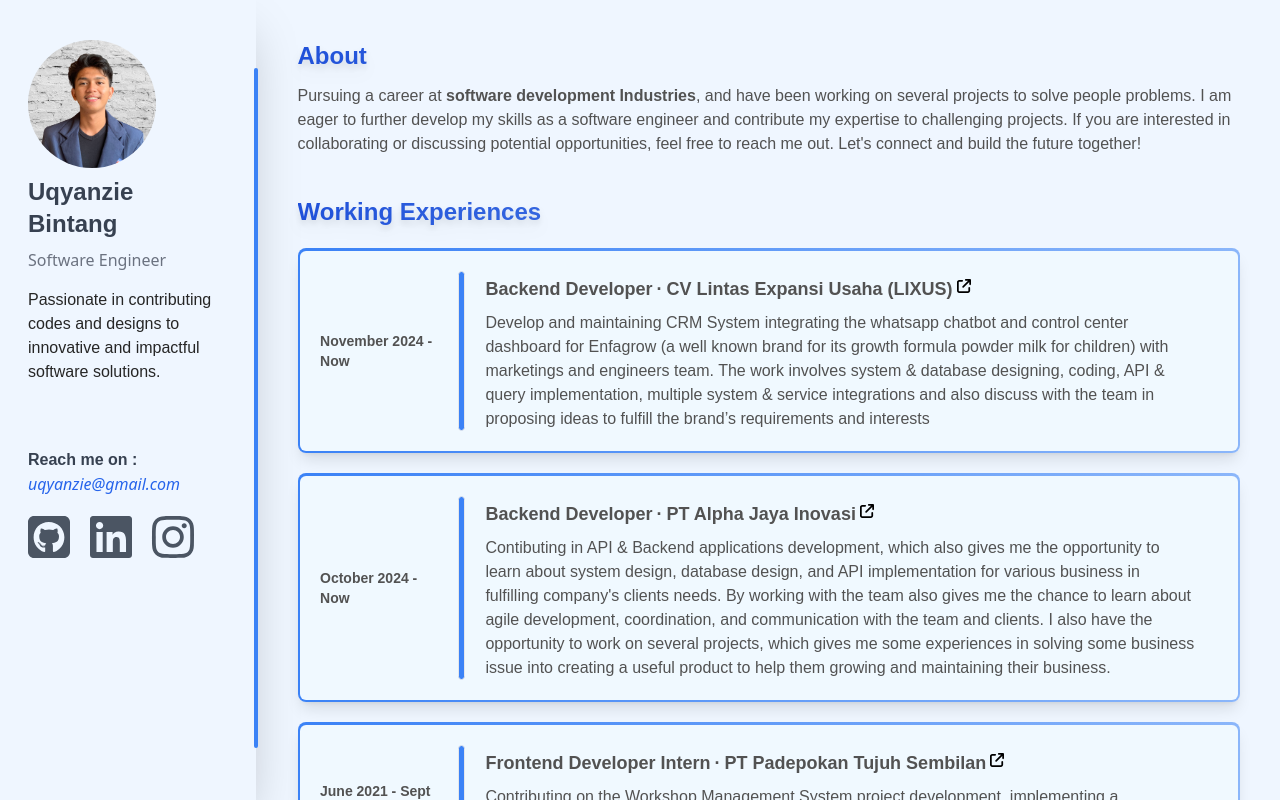
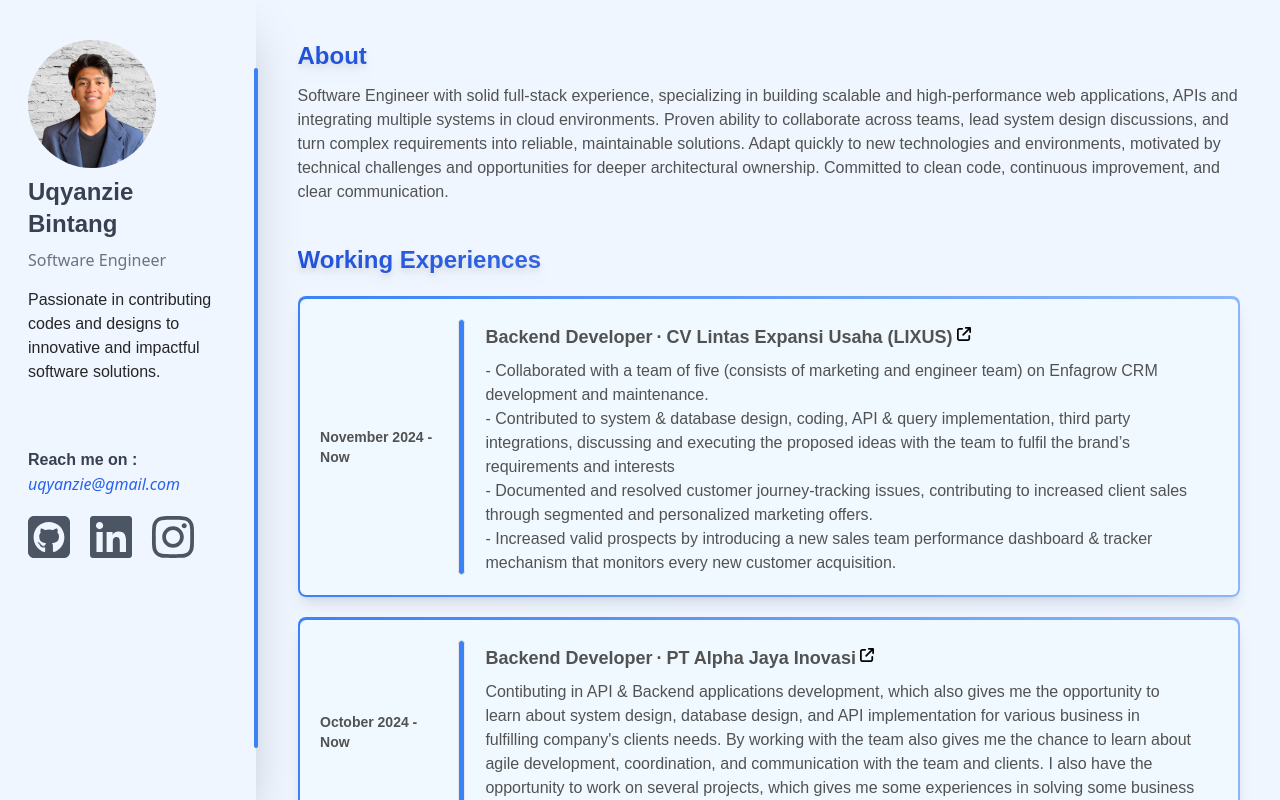
Before and after one commit to uqyanzie/portofolio, a React (Vite) app: page / in a window 1280 px wide. Built offline with nearby package versions, Linux system fonts and the light colour scheme.

Commit message:
update contents jan 2026

```diff
--- a/src/App.jsx
+++ b/src/App.jsx
@@ -1,6 +1,6 @@
 
 import { FontAwesomeIcon } from "@fortawesome/react-fontawesome"
-import { faSquareGithub, faLinkedin, faInstagram} from "@fortawesome/free-brands-svg-icons"
+import { faSquareGithub, faLinkedin, faInstagram } from "@fortawesome/free-brands-svg-icons"
 import { WorkingExperienceCard } from "./components/WorkingExperienceCard"
 import { ProjectCard } from "./components/ProjectCard"
 
@@ -8,7 +8,7 @@ export default function App() {
 
   const from = 'from-blue-700'
   const via = 'via-blue-300'
-  const to =  'to-cyan-400'
+  const to = 'to-cyan-400'
 
   const workingExperiences = [
     {
@@ -16,7 +16,14 @@ export default function App() {
       position: "Backend Developer",
       companyName: "CV Lintas Expansi Usaha (LIXUS)",
       companyWebLink: "https://lixus.id/",
-      description: "Develop and maintaining CRM System integrating the whatsapp chatbot and control center dashboard for Enfagrow (a well known brand for its growth formula powder milk for children) with marketings and engineers team. The work involves system & database designing, coding, API & query implementation, multiple system & service integrations and also discuss with the team in proposing ideas to fulfill the brand’s requirements and interests"
+      description: `
+      <ul>
+        <li> -	Collaborated with a team of five (consists of marketing and engineer team) on Enfagrow CRM development and maintenance. </li>
+        <li> -	Contributed to system & database design, coding, API & query implementation, third party integrations, discussing and executing the proposed ideas with the team to fulfil the brand’s requirements and interests</li>
+        <li> -	Documented and resolved customer journey-tracking issues, contributing to increased client sales through segmented and personalized marketing offers.</li>
+        <li> -	Increased valid prospects by introducing a new sales team performance dashboard & tracker mechanism that monitors every new customer acquisition.</li>
+      </ul>
+      `
     },
     {
       date: "October 2024 - Now",
@@ -36,6 +43,14 @@ export default function App() {
 
   const projects = [
     {
+      imageUrl: "/enfamama.png",
+      projectName: "Enfagrow CRM",
+      description: `Enfamama A+ Club is a customer loyalty and CRM platform in the infant and child nutrition FMCG industry, supporting Enfagrow’s digital engagement strategy.
+      The platform manages large-scale customer acquisition, validation, segmentation, and retention workflows, and plays a critical role in driving new user conversion, repeat purchases, and personalized marketing campaigns`,
+      link: "https://www.enfa.co.id/loyalty-program",
+      tools: ["Typescript", "NodeJs", "MikroOrm", "PostgreSQL", "GCP"]
+    },
+    {
       imageUrl: "/asset-transfer.png",
       projectName: "Web and IOT Based Automatic Asset Transfer Recording System for Badan Pertahanan Kota Bandung",
       description: "A system prototype to provide record asset transfer between rooms in the building automatically and record it on the web dashboard.",
@@ -43,7 +58,7 @@ export default function App() {
       tools: ["PHP Programming Languange", "Laravel", "MySQL", "HTML", "CSS", "Javascript", "HiveMQ", "Arduino"]
     },
     {
-      imageUrl : "/platform-library.png",
+      imageUrl: "/platform-library.png",
       projectName: "Naval Platform Library",
       description: "Naval Platform Library is a web-based application that provides an naval information library for the indonesian navy to access and manage their knowledge of worldwide naval units and its specifications, components and abilities.",
       link: "",
@@ -70,7 +85,7 @@ export default function App() {
     <div className="flex flex-col lg:flex-row h-screen text-gray-700 font-poppins">
       <div className="lg:w-5/6 py-4 px-1 shadow-2xl">
         <div className="me-auto pt-5 lg:p-6 p-8 mb-4">
-          <img className="rounded-full w-32 h-32 mb-2" src="/fotopakejasmet.png" style={{objectFit: "cover"}}/>
+          <img className="rounded-full w-32 h-32 mb-2" src="/fotopakejasmet.png" style={{ objectFit: "cover" }} />
           <div className="block">
             <h3 className="text-2xl font-semibold mb-2 font-poppins">Uqyanzie Bintang</h3>
             <h5 className="font-sans text-md text-gray-500 mb-4">Software Engineer</h5>
@@ -89,10 +104,10 @@ export default function App() {
               <a href="https://github.com/uqyanzie" target="_blank" rel="noopener noreferrer"><FontAwesomeIcon className="text-5xl hover:scale-[1.1] transition duration-100 hover:ease-in" icon={faSquareGithub} /></a>
             </li>
             <li>
-            <a href="https://www.linkedin.com/in/uqyanzie-bintang-b210781b9/" target="_blank" rel="noopener noreferrer"><FontAwesomeIcon className="text-5xl hover:scale-[1.1] transition duration-100 hover:ease-in" icon={faLinkedin}/></a>
+              <a href="https://www.linkedin.com/in/uqyanzie-bintang-b210781b9/" target="_blank" rel="noopener noreferrer"><FontAwesomeIcon className="text-5xl hover:scale-[1.1] transition duration-100 hover:ease-in" icon={faLinkedin} /></a>
             </li>
             <li>
-            <a href="https://www.instagram.com/uqyanzie/" target="_blank" rel="noopener noreferrer"><FontAwesomeIcon className="text-5xl hover:scale-[1.1] transition duration-100 hover:ease-in" icon={faInstagram}/></a>
+              <a href="https://www.instagram.com/uqyanzie/" target="_blank" rel="noopener noreferrer"><FontAwesomeIcon className="text-5xl hover:scale-[1.1] transition duration-100 hover:ease-in" icon={faInstagram} /></a>
             </li>
           </ul>
         </div>
@@ -113,9 +128,10 @@ export default function App() {
             <h3 className={`text-2xl font-semibold mb-3 bg-gradient-to-r ${from} ${via} ${to} text-transparent bg-clip-text bg-300% animate-gradient drop-shadow-lg `}>About</h3>
             <div className="flex flex-col gap-5">
               <p className="font-inter">
-                Pursuing a career at <strong>software development Industries</strong>, and have been working on several projects to solve people problems.
-                I am eager to further develop my skills as a software engineer and contribute my expertise to challenging projects. If you are interested in collaborating or discussing potential opportunities, feel free to reach me out.
-                Let's connect and build the future together!
+                Software Engineer with solid full-stack experience, specializing in building scalable and high-performance web applications, APIs and integrating multiple systems in cloud environments.
+                Proven ability to collaborate across teams, lead system design discussions, and turn complex requirements into reliable, maintainable solutions.
+                Adapt quickly to new technologies and environments, motivated by technical challenges and opportunities for deeper architectural ownership.
+                Committed to clean code, continuous improvement, and clear communication.
               </p>
             </div>
           </div>
--- a/src/components/ProjectCard.jsx
+++ b/src/components/ProjectCard.jsx
@@ -21,7 +21,7 @@ export function ProjectCard({
                         </svg>
                         )}
                       </div>
-                      <p className="font-inter">{description}</p>
+                      <p className="font-inter" dangerouslySetInnerHTML={{ __html: description }}/>
                       <div className="flex flex-wrap pt-3 gap-3 justify-self-end">
                         {tools.map((tool, index) => (
                             <div key={index} className="rounded-full border border-blue-500 text-xs p-1 px-2">
--- a/src/components/WorkingExperienceCard.jsx
+++ b/src/components/WorkingExperienceCard.jsx
@@ -23,9 +23,7 @@ export function WorkingExperienceCard({
                           </div>
                           <svg className="text-sm mt-1 hover:text-blue-500" xmlns="http://www.w3.org/2000/svg" height="1em" viewBox="0 0 512 512"><path d="M320 0c-17.7 0-32 14.3-32 32s14.3 32 32 32h82.7L201.4 265.4c-12.5 12.5-12.5 32.8 0 45.3s32.8 12.5 45.3 0L448 109.3V192c0 17.7 14.3 32 32 32s32-14.3 32-32V32c0-17.7-14.3-32-32-32H320zM80 32C35.8 32 0 67.8 0 112V432c0 44.2 35.8 80 80 80H400c44.2 0 80-35.8 80-80V320c0-17.7-14.3-32-32-32s-32 14.3-32 32V432c0 8.8-7.2 16-16 16H80c-8.8 0-16-7.2-16-16V112c0-8.8 7.2-16 16-16H192c17.7 0 32-14.3 32-32s-14.3-32-32-32H80z"/></svg>
                         </div>
-                        <p className="font-inter">
-                        {description}
-                        </p>
+                        <p className="font-inter" dangerouslySetInnerHTML={{ __html: description }}/>
                       </div>
                     </div>
                   </div>
```
Also changed, not shown: public/enfamama.png (added). Lines whose indentation alone changed are shown as unchanged.
